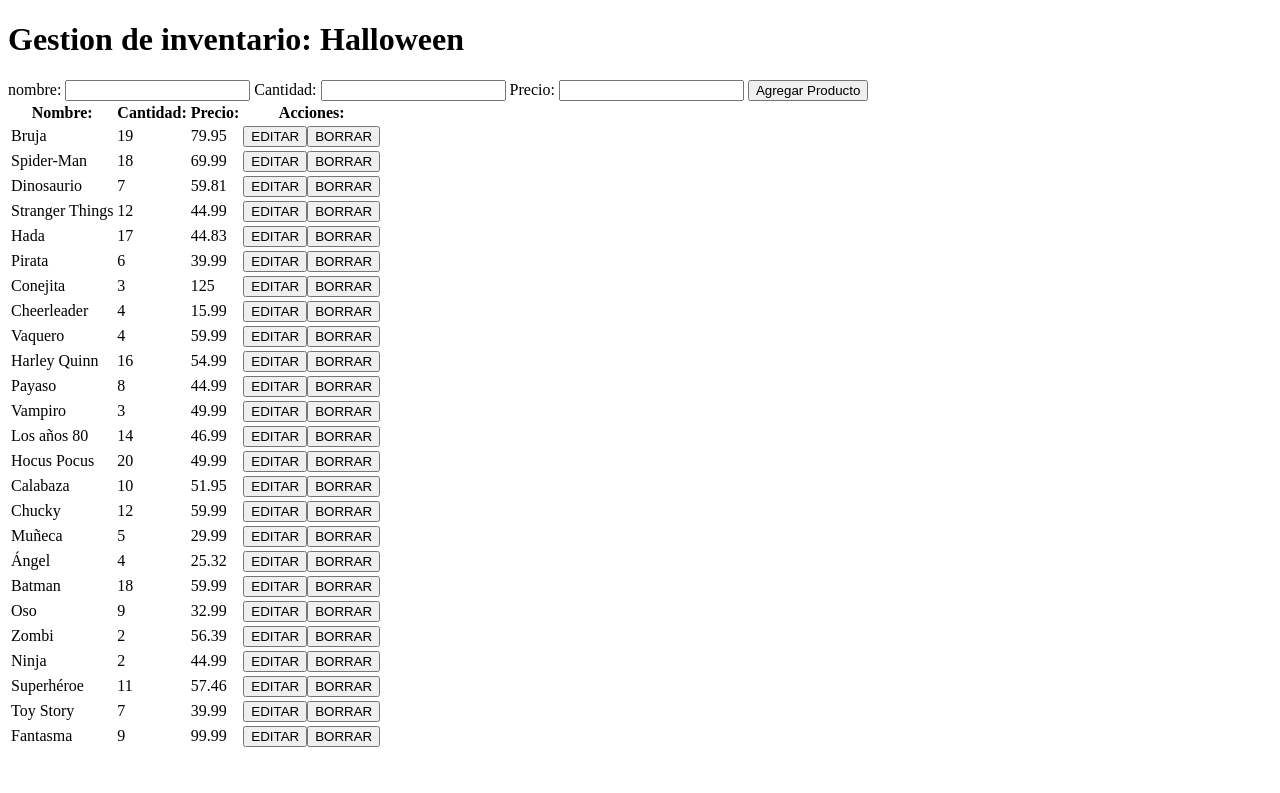
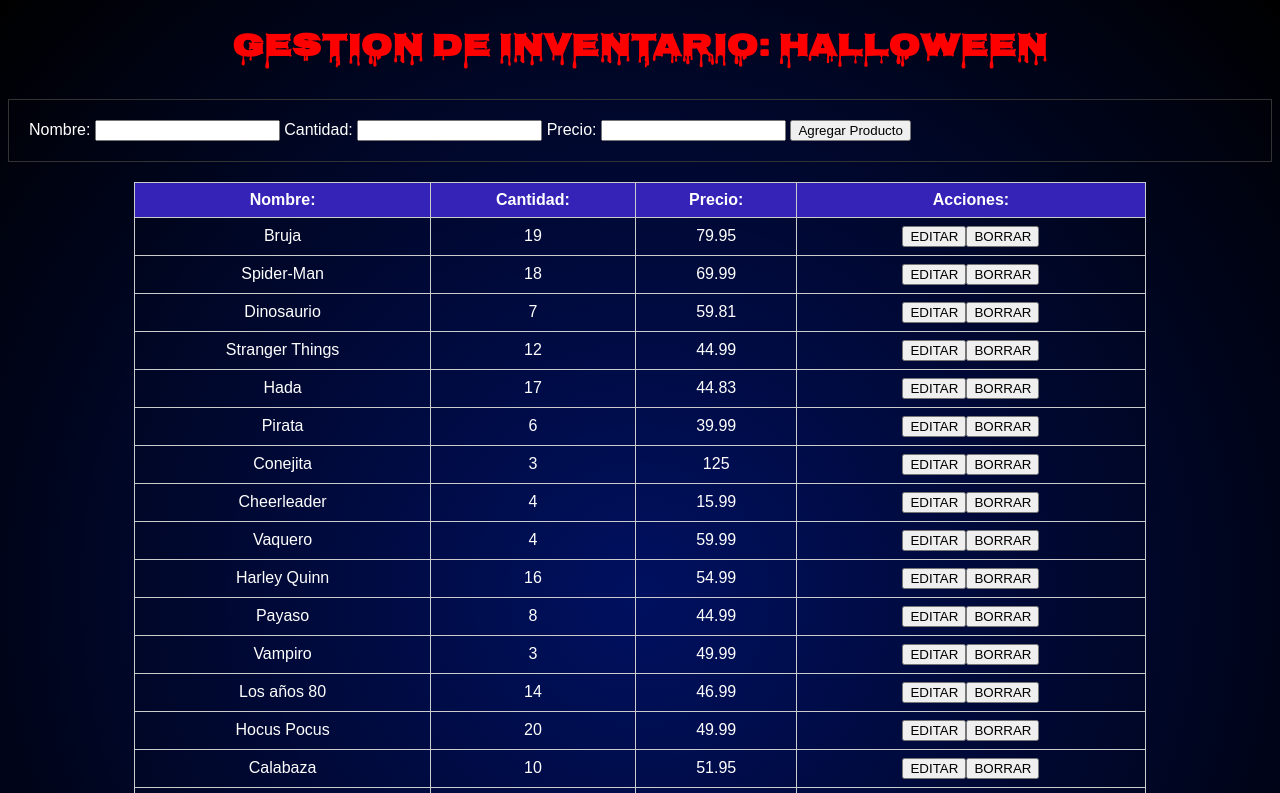
Before and after one commit to laurity/import-export-JS, a plain HTML site: page index.html in a window 1280 px wide. Shown: the top 793 px of the page. Drawn offline with Linux system fonts and the light colour scheme.

Commit message:
añadimos estilos

```diff
--- a/index.html
+++ b/index.html
@@ -4,13 +4,15 @@
     <meta charset="UTF-8">
     <meta name="viewport" content="width=device-width, initial-scale=1.0">
     <title>Gestion de inventario: Halloween </title>
+    <link rel="stylesheet" href="styles/style.css">
+    <link rel="icon" href="favicon.ico" type="image/x-icon">
 </head>
 <body>
     <h1> Gestion de inventario: Halloween </h1>
 
-    <form id="product-form-events" class="product-form-events">
+    <form id="product-form-events" class="product-form-styles">
 
-        <label for="product-name">nombre:</label>
+        <label for="product-name">Nombre:</label>
         <input type="text" id="product-name">
 
         <label for="product-quantity">Cantidad:</label>
--- a/styles/style.css
+++ b/styles/style.css
@@ -0,0 +1,39 @@
+@font-face {
+    font-family: 'Nosifer';
+    src: url('/assets/fonts/Nosifer-Regular.ttf') format('truetype');
+}
+
+body{
+    font-family: Arial, Helvetica, sans-serif;
+    background-color: rgb(0,16,96);
+    background: radial-gradient(circle, rgba(0,16,96,1) 0%, rgba(0,0,0,1) 100%);
+}
+h1{
+    text-align: center;
+    font-family: Nosifer;
+    color: red;
+}
+.inventory-table-styles{
+    border-collapse: collapse;
+    width: 80%;
+    margin: 20px auto;
+    color: white;
+}
+.inventory-table-styles th, .inventory-table-styles td {
+    border: 1px solid #cccccc;
+    padding: 8px;
+    text-align: center;
+}
+.inventory-table-styles th{
+    background-color: #3523b8;
+}
+.inventory-table-styles tr:hover{
+    background-color: black;
+}
+/* Estilos para el formulario con fondo negro*/
+.product-form-styles{
+    background-color: rgba(0,0,0,0);
+    color: white;
+    padding: 20px;
+    border: 1px solid #333;
+}
```
Also changed, not shown: assets/fonts/Nosifer-Regular.ttf (added), favicon.ico (added).
